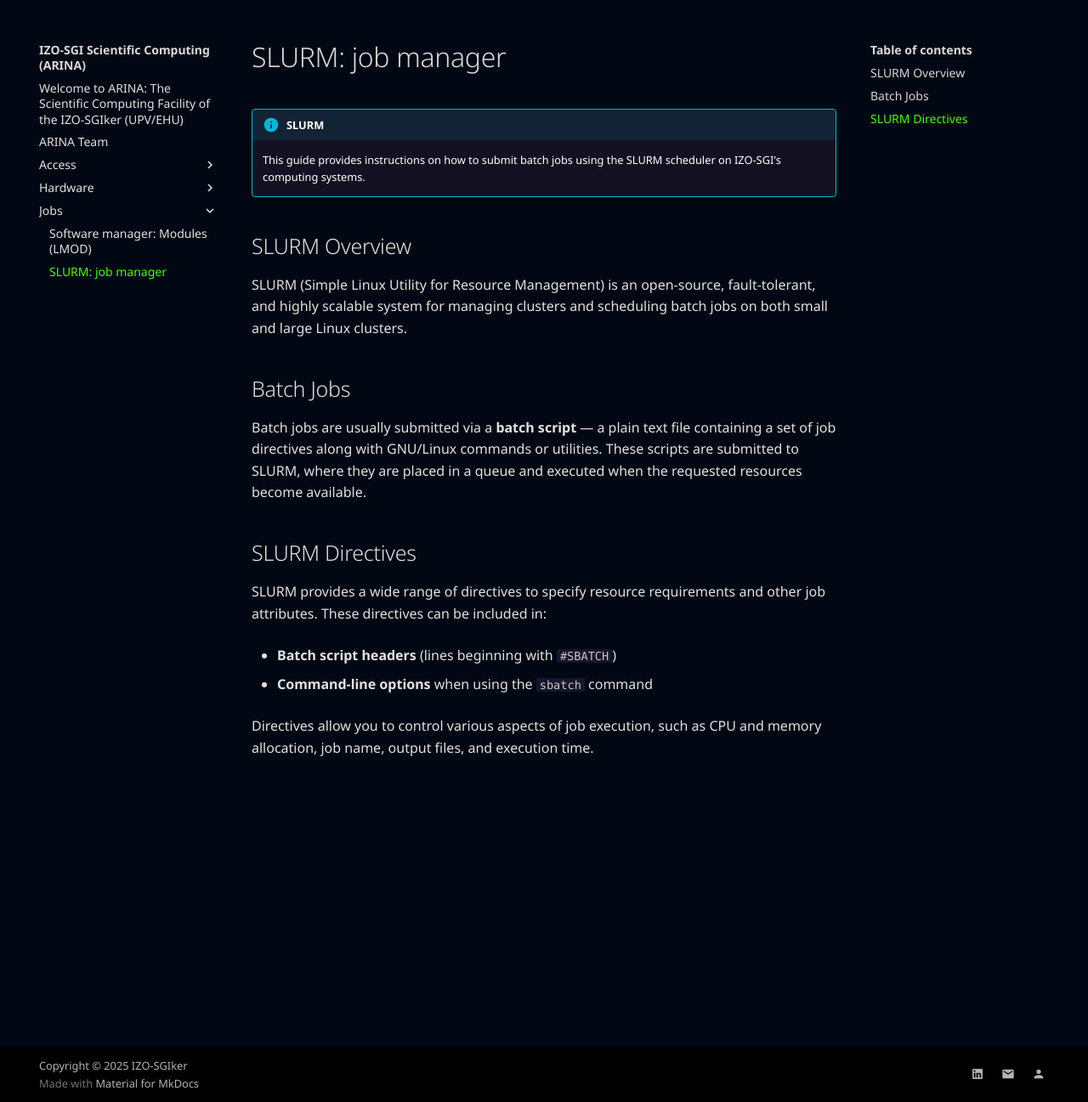
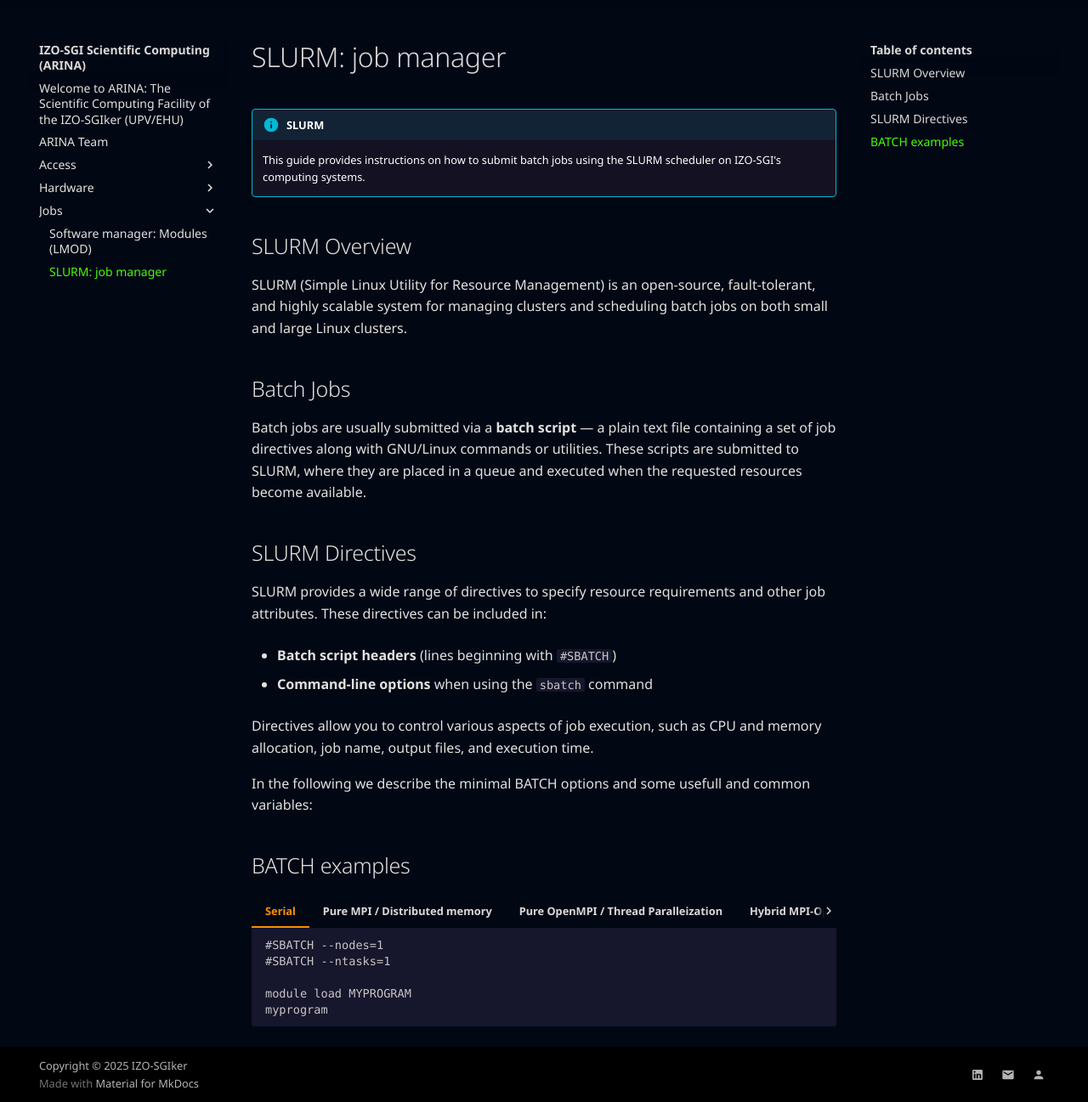
Before and after one commit to izosgi/izosgi-mkdocs, an MkDocs documentation site: the page built from docs/Jobs/slurm.md, in a window 1280 px wide and 1349 px high, cut to the strip 52-1349 px from the top of the window. Shown: the whole strip at 85% size. Built offline with MkDocs 1.6.1 and Material for MkDocs 9.7.7, drawn with Linux system fonts in a browser that asks for light colours; some web fonts are replaced.

Commit message:
First BATCH example. TO BE COMPLETED (WIP)

````diff
--- a/docs/Jobs/slurm.md
+++ b/docs/Jobs/slurm.md
@@ -20,3 +20,51 @@ SLURM provides a wide range of directives to specify resource requirements and o
 - **Command-line options** when using the `sbatch` command
 
 Directives allow you to control various aspects of job execution, such as CPU and memory allocation, job name, output files, and execution time.
+
+In the following we describe the minimal BATCH options and some usefull and common variables:
+
+## BATCH examples
+
+=== "Serial"
+    ```
+    #SBATCH --nodes=1
+    #SBATCH --ntasks=1
+
+    module load MYPROGRAM
+    myprogram
+    ```
+
+=== "Pure MPI / Distributed memory"
+    ```
+    #SBATCH --nodes=2
+    #SBATCH --ntasks-per-node=4
+
+    module load MYPROGRAM
+    srun myprogram
+
+    ```
+
+=== "Pure OpenMPI / Thread Paralleization"
+    ```
+    #SBATCH --nodes=1
+    #SBATCH --ntasks-per-node=1
+    #SBATCH --cpus-per-task=8
+
+    export OMP_NUM_THREADS=$SLURM_CPUS_PER_TASK
+
+    module load MYPROGRAM
+    srun myprogram
+
+    ```
+=== "Hybrid MPI-OpenMPI "
+    ```
+    #SBATCH --nodes=2
+    #SBATCH --ntasks-per-node=1
+    #SBATCH --cpus-per-task=4
+
+    export OMP_NUM_THREADS=$SLURM_CPUS_PER_TASK
+
+    module load MYPROGRAM
+    srun myprogram
+
+    ```
````
